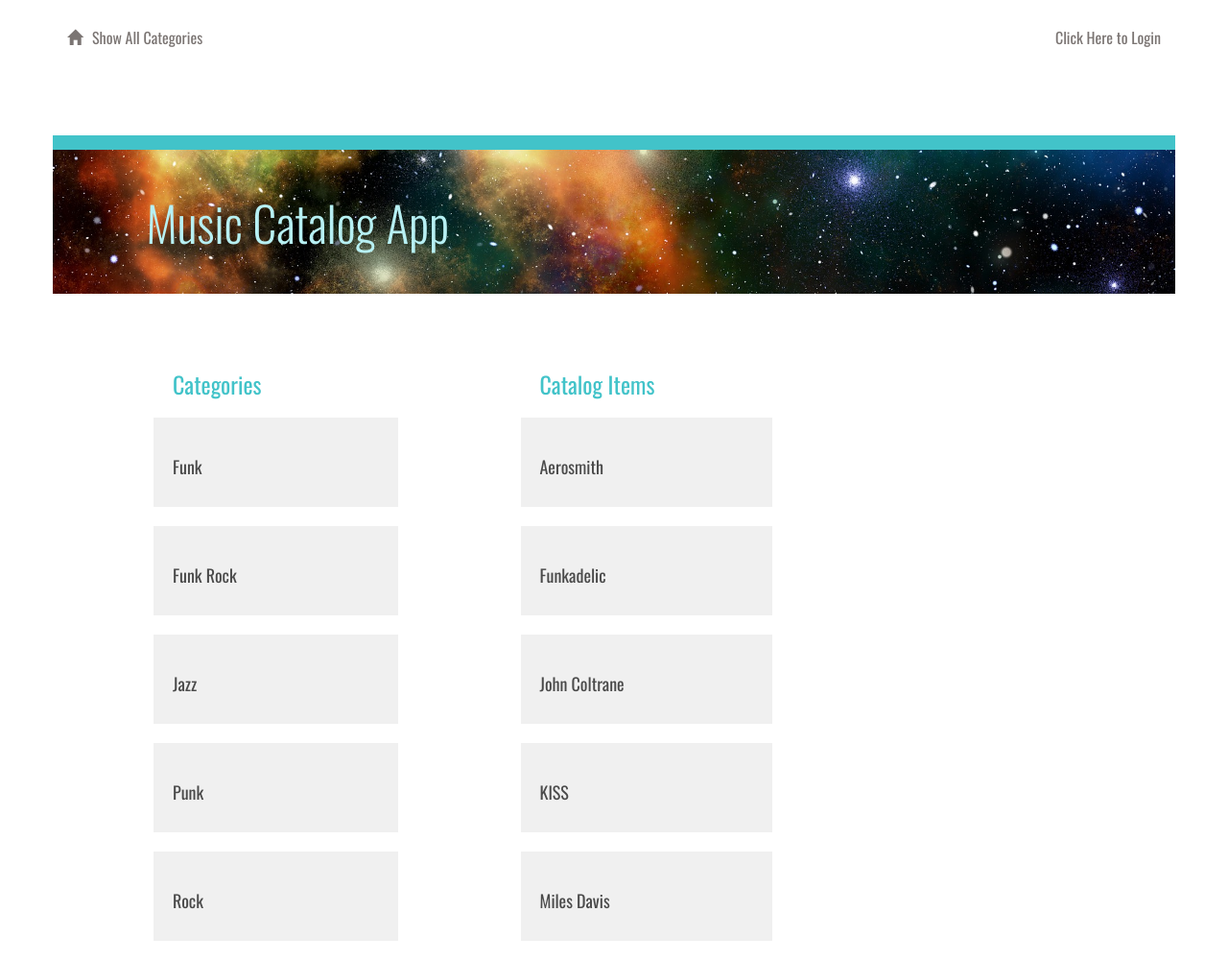
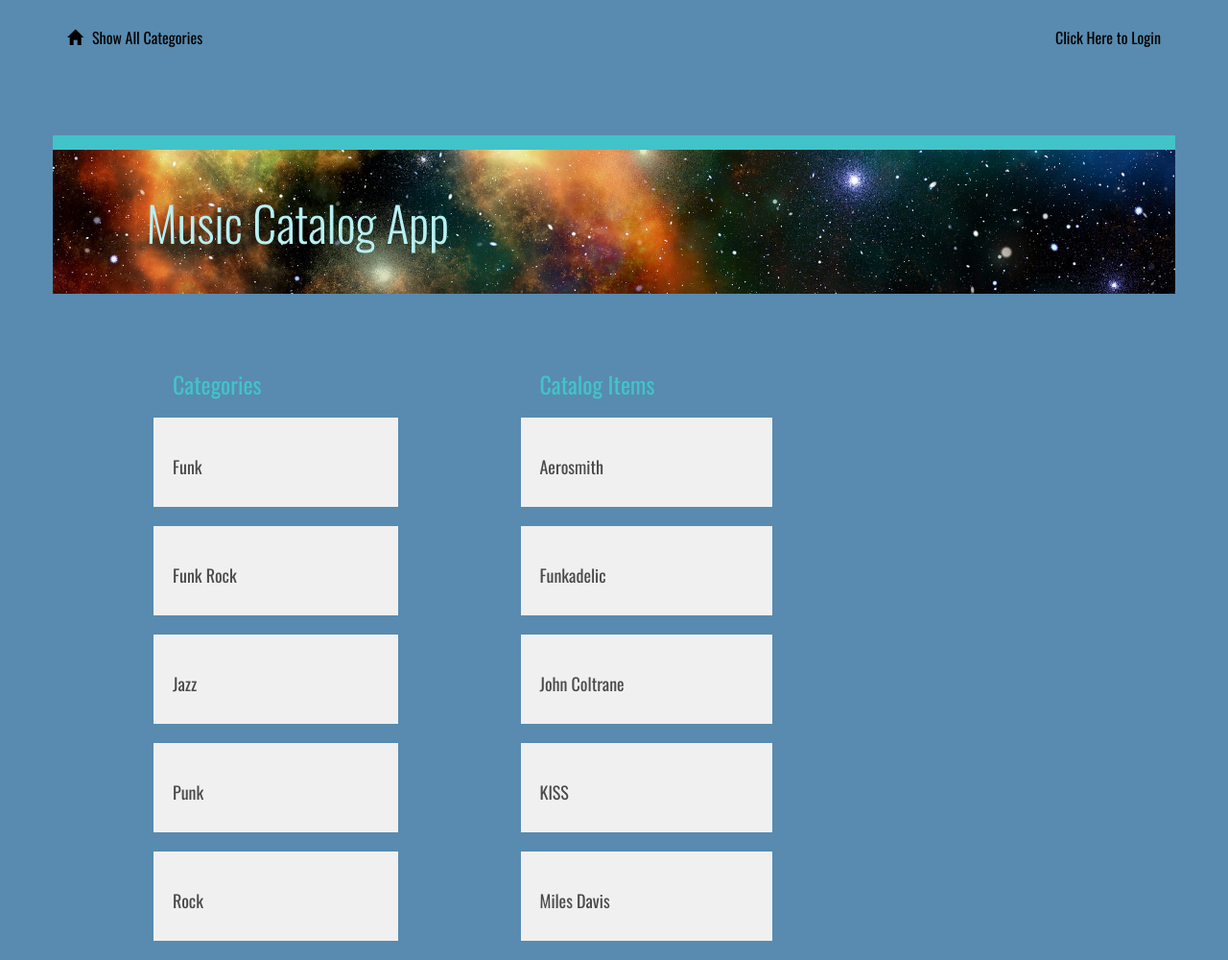
Before and after one commit to sjcorreia/catalog-project, a Flask app: page / in a window 1280 px wide. Shown: the whole page at 96% size. Run offline with Flask 2, Linux system fonts and the light colour scheme; some libraries are stand-ins or nearby versions.

Commit message:
Adjusts colors

```diff
--- a/vagrant/catalog/static/styles.css
+++ b/vagrant/catalog/static/styles.css
@@ -1,6 +1,10 @@
 * {
 	font-family: "Oswald", sans-serif;
 	font-weight: 700;
+}
+
+body {
+	background-color: rgb(88, 139, 175);
 }
 
 h1 {
@@ -22,6 +26,11 @@ h3 {
 	font-size: 18px;
 	color: #4A4A4A;
 	line-height: 23px;
+}
+
+h4 {
+	font-size: 16px;
+	color: #42C3C9;
 }
 
 p {
@@ -101,7 +110,7 @@ a {
 	margin-bottom: 0;
 	line-height: 16px;
 	font-size: 16px;
-	color: #7B7573;
+	color: #000000;
 	font-weight: 400;
 }
 
@@ -201,7 +210,7 @@ a {
 
 .creator figcaption {
 	font-size: 14px;
-	color: #7B7573;
+	color: #A6E8EB;
 	font-weight: 400;
 	margin-top: -20px;
 }
```
